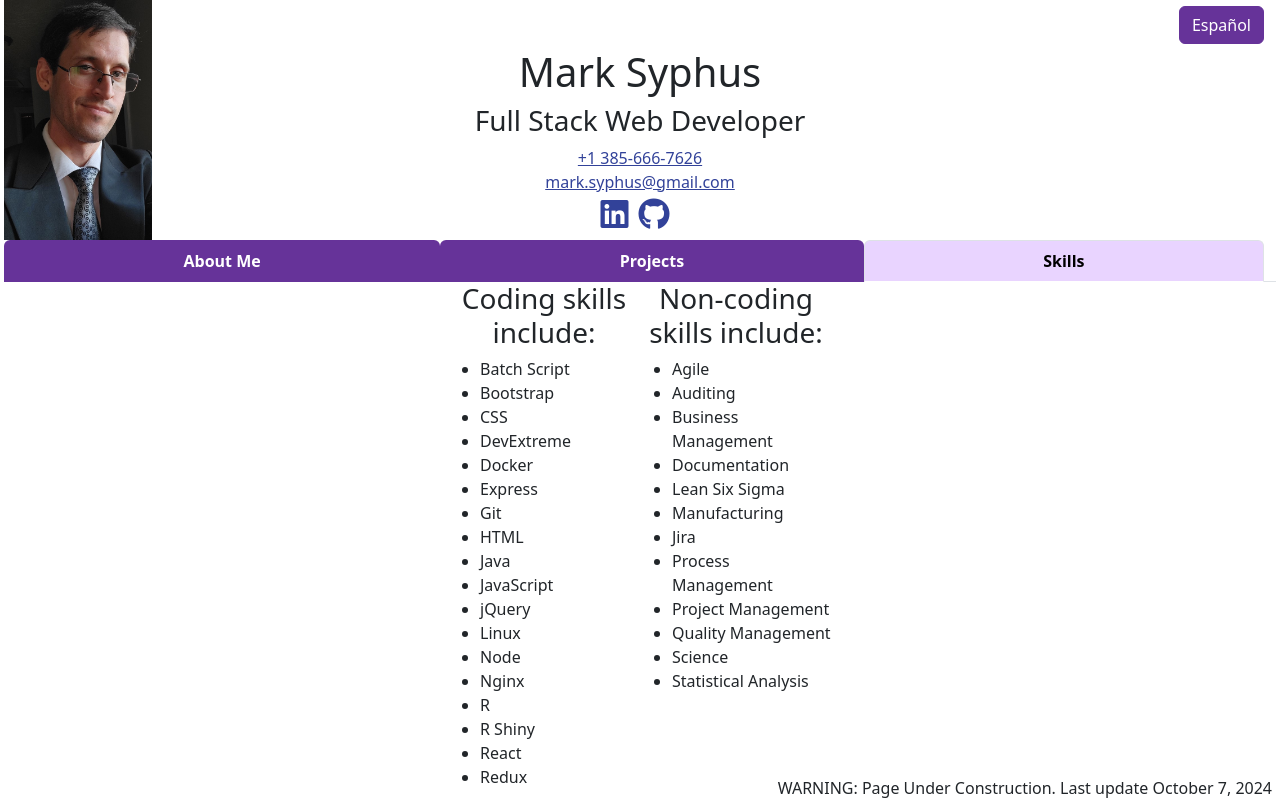
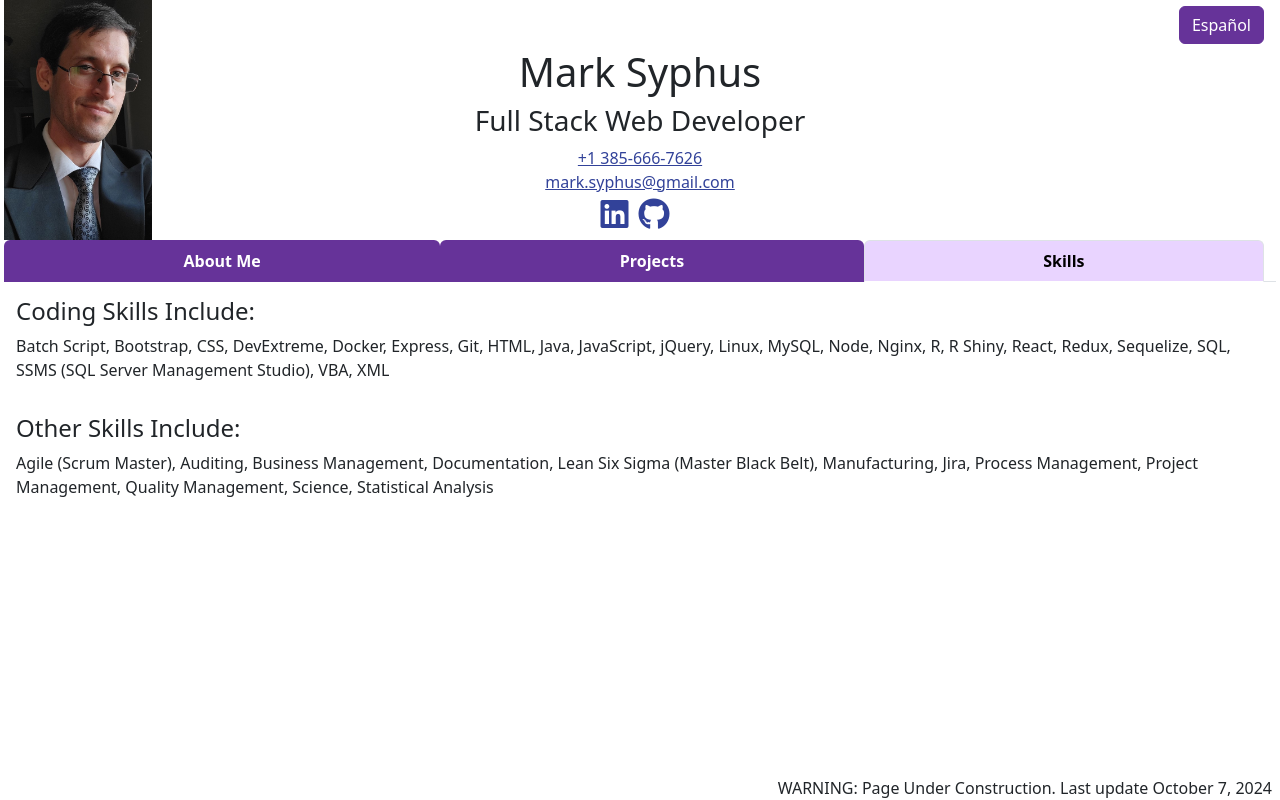
Before and after one commit to msyphus/msyphus.github.io, a React (Vite) app: page / in a window 1280 px wide. Both pictures are taken after a click on the tab "Skills". Built offline with nearby package versions, Linux system fonts and the light colour scheme.

Commit message:
reformatted skills page

```diff
--- a/src/App.css
+++ b/src/App.css
@@ -51,12 +51,6 @@ a {
   text-align: center;
 }
 
-.listDiv {
-  display: inline-block;
-  vertical-align: top;
-  width: 15vw;
-}
-
 li {
   text-align: left;
 }
@@ -77,6 +71,7 @@ li {
   height: 63vh;
   overflow-y: scroll;
   overflow-x: hidden;
+  padding-top: 15px;
 }
 
 @media screen and (max-width: 767px) {
--- a/src/Skills.jsx
+++ b/src/Skills.jsx
@@ -1,54 +1,21 @@
 function Skills() {
 
     return (
-        <div className='scrollingDiv centered'>
-            <div className='listDiv'>
-                <h3>
-                    Coding skills include:
-                </h3>
-                <ul className='listFormat'>
-                    <li>Batch Script</li>
-                    <li>Bootstrap</li>
-                    <li>CSS</li>
-                    <li>DevExtreme</li>
-                    <li>Docker</li>
-                    <li>Express</li>
-                    <li>Git</li>
-                    <li>HTML</li>
-                    <li>Java</li>
-                    <li>JavaScript</li>
-                    <li>jQuery</li>
-                    <li>Linux</li>
-                    <li>Node</li>
-                    <li>Nginx</li>
-                    <li>R</li>
-                    <li>R Shiny</li>
-                    <li>React</li>
-                    <li>Redux</li>
-                    <li>SQL</li>
-                    <li>VBA</li>
-                    <li>XML</li>
-                </ul>
-            </div>
-            <div className='listDiv'>
-                <h3>
-                    Non-coding skills include:
-                </h3>
-                <ul>
-                    <li>Agile</li>
-                    <li>Auditing</li>
-                    <li>Business Management</li>
-                    <li>Documentation</li>
-                    <li>Lean Six Sigma</li>
-                    <li>Manufacturing</li>
-                    <li>Jira</li>
-                    <li>Process Management</li>
-                    <li>Project Management</li>
-                    <li>Quality Management</li>
-                    <li>Science</li>
-                    <li>Statistical Analysis</li>
-                </ul>
-            </div>
+        <div className='scrollingDiv'>
+            <h4>
+                Coding Skills Include:
+            </h4>
+            <p>
+                Batch Script, Bootstrap, CSS, DevExtreme, Docker, Express, Git, HTML, Java, JavaScript,
+                jQuery, Linux, MySQL, Node, Nginx, R, R Shiny, React, Redux, Sequelize, SQL, SSMS (SQL Server Management Studio), VBA, XML
+            </p>
+            <h4 className='pt-3'>
+                Other Skills Include:
+            </h4>
+            <p>
+                Agile (Scrum Master), Auditing, Business Management, Documentation, Lean Six Sigma (Master Black Belt), Manufacturing, Jira,
+                Process Management, Project Management, Quality Management, Science, Statistical Analysis
+            </p>
         </div>
     )
 }
```
